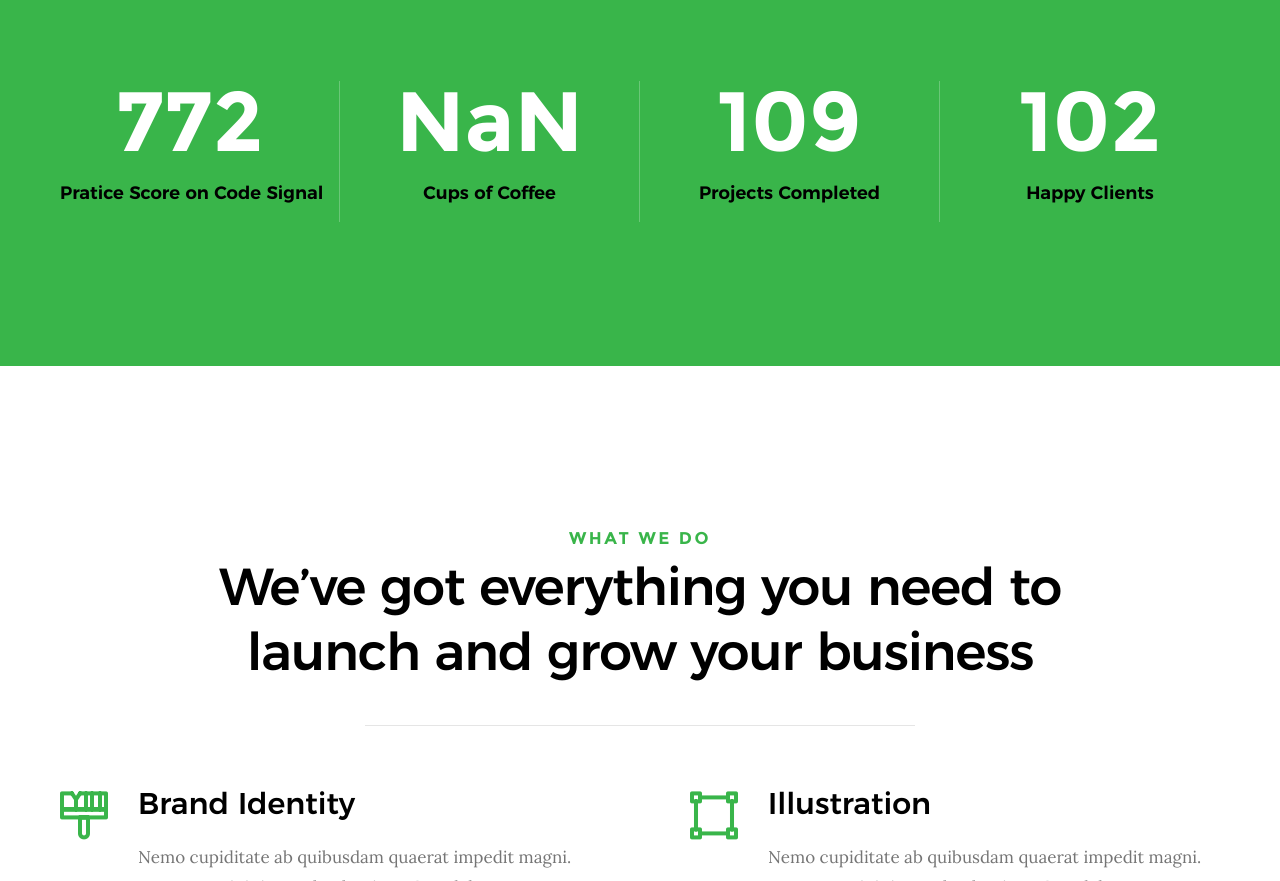
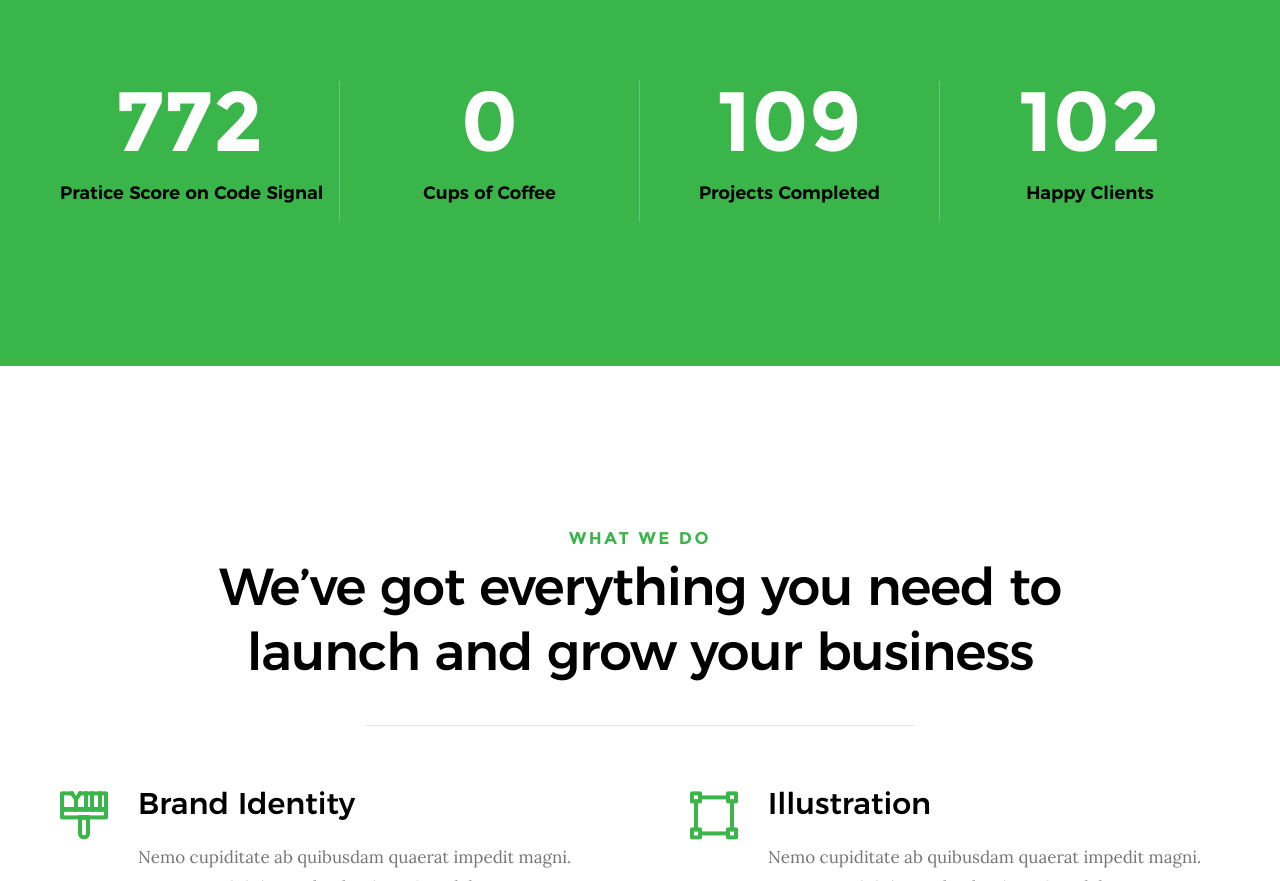
Before and after one commit to Knackie/Knackie.github.io, a plain HTML site: page index.html in a window 1280 px wide. Shown: the part 1244-2125 px from the top of the page. Drawn offline with Linux system fonts and the light colour scheme; files whose address does not match are found by name.

Commit message:
add nb hour

```diff
--- a/index.html
+++ b/index.html
@@ -190,7 +190,7 @@
 						  document.getElementById("demo").innerHTML = n;
 						}
 					</script>
-                <div class="stats__count">myFunction()</div>
+					<div class="stats__count"><p id="demo"></p></div>
                 <h5>Cups of Coffee</h5>
             </div>
             <div class="col-block stats__col">
```
